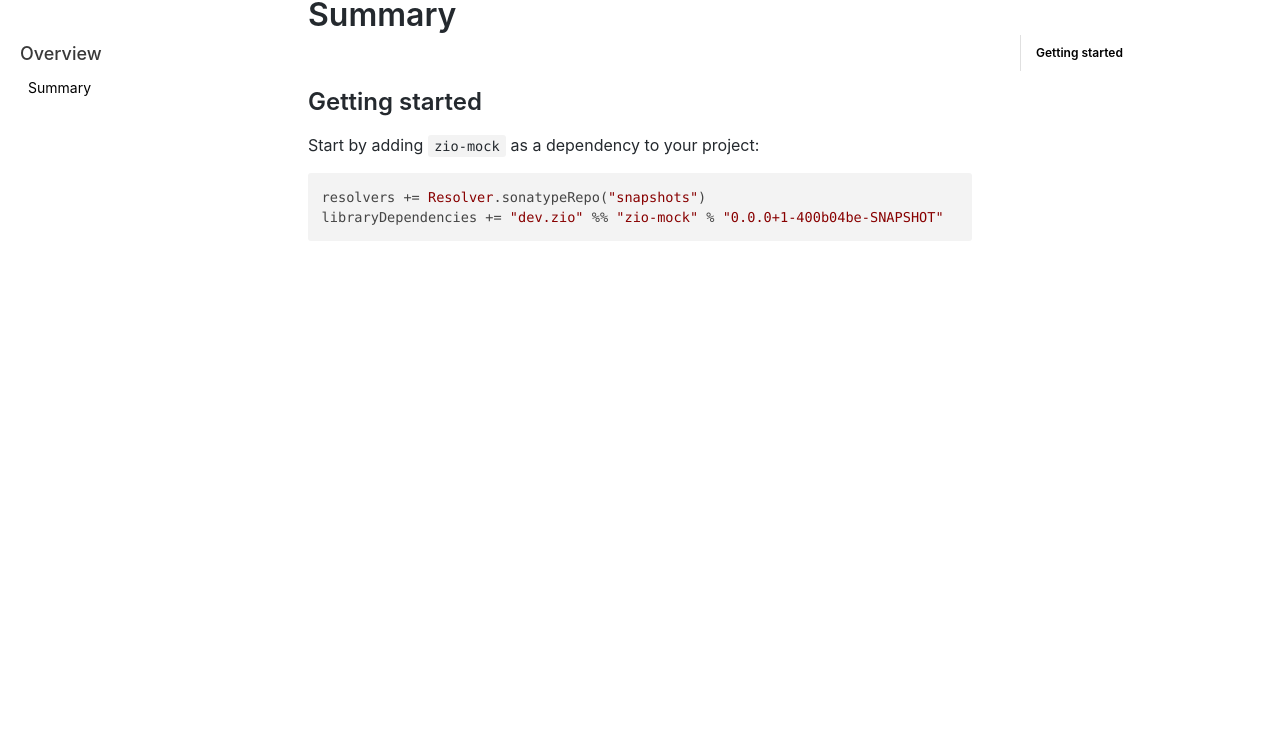
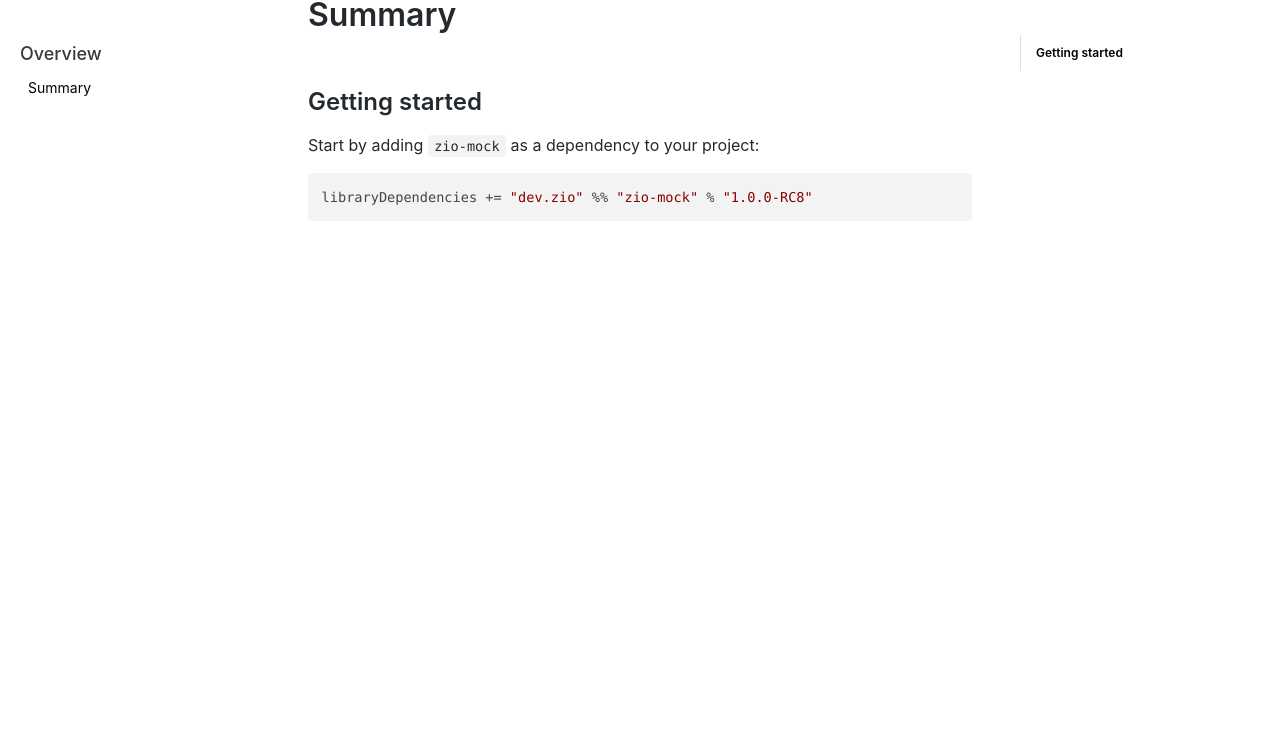
Before and after one commit to zio/zio-mock, a plain HTML site: page docs/overview/overview_index.html in a window 1280 px wide. Shown: the part 55-800 px from the top of the page. Drawn offline with nearby package versions, Linux system fonts and the light colour scheme; a script that the page names is missing; files whose address does not match are found by name.

Commit message:
Deploy website
Deploy website version based on 400b04befe9fbee1de2e2f2cb89f5b72a4697c7b

```diff
--- a/docs/overview/overview_index.html
+++ b/docs/overview/overview_index.html
@@ -62,7 +62,6 @@
             });
         </script></nav></div><div class="container mainContainer docsContainer"><div class="wrapper"><div class="post"><header class="postHeader"><h1 id="__docusaurus" class="postHeaderTitle">Summary</h1></header><article><div><span><h2><a class="anchor" aria-hidden="true" id="getting-started"></a><a href="#getting-started" aria-hidden="true" class="hash-link"><svg class="hash-link-icon" aria-hidden="true" height="16" version="1.1" viewBox="0 0 16 16" width="16"><path fill-rule="evenodd" d="M4 9h1v1H4c-1.5 0-3-1.69-3-3.5S2.55 3 4 3h4c1.45 0 3 1.69 3 3.5 0 1.41-.91 2.72-2 3.25V8.59c.58-.45 1-1.27 1-2.09C10 5.22 8.98 4 8 4H4c-.98 0-2 1.22-2 2.5S3 9 4 9zm9-3h-1v1h1c1 0 2 1.22 2 2.5S13.98 12 13 12H9c-.98 0-2-1.22-2-2.5 0-.83.42-1.64 1-2.09V6.25c-1.09.53-2 1.84-2 3.25C6 11.31 7.55 13 9 13h4c1.45 0 3-1.69 3-3.5S14.5 6 13 6z"></path></svg></a>Getting started</h2>
 <p>Start by adding <code>zio-mock</code> as a dependency to your project:</p>
-<pre><code class="hljs css language-scala">resolvers += <span class="hljs-type">Resolver</span>.sonatypeRepo(<span class="hljs-string">"snapshots"</span>)
-libraryDependencies += <span class="hljs-string">"dev.zio"</span> %% <span class="hljs-string">"zio-mock"</span> % <span class="hljs-string">"0.0.0+1-400b04be-SNAPSHOT"</span>
+<pre><code class="hljs css language-scala">libraryDependencies += <span class="hljs-string">"dev.zio"</span> %% <span class="hljs-string">"zio-mock"</span> % <span class="hljs-string">"1.0.0-RC8"</span>
 </code></pre>
 </span></div></article></div><div class="docs-prevnext"></div></div></div><nav class="onPageNav"><ul class="toc-headings"><li><a href="#getting-started">Getting started</a></li></ul></nav></div><footer class="nav-footer" id="footer"><section class="sitemap"><a href="/zio-mock/" class="nav-home"><img src="/zio-mock/img/sidebar_brand2x.png" alt="ZIO Mock"/></a><div><h5>GitHub</h5><a class="github-button" href="https://github.com/zio/zio-mock" data-icon="octicon-star" data-count-href="/zio/zio-mock/stargazers" data-show-count="true" data-count-aria-label="# stargazers on GitHub" aria-label="Star this project on GitHub">Star</a></div><div><h5>Chat with us on Discord</h5><a href="https://discord.gg/2ccFBr4"><img src="/zio-mock//img/discord.png" width="120" alt="discord"/></a></div><div><h5>Additional resources</h5><a href="/zio-mock/api/index.html">Scaladoc of zio-mock</a></div></section><section class="copyright">Copyright © 2022 ZIO Maintainers</section></footer></div></body></html>
```
Also changed, not shown: api/zio/mock/BuildInfo$.html (+1 -1 lines).
